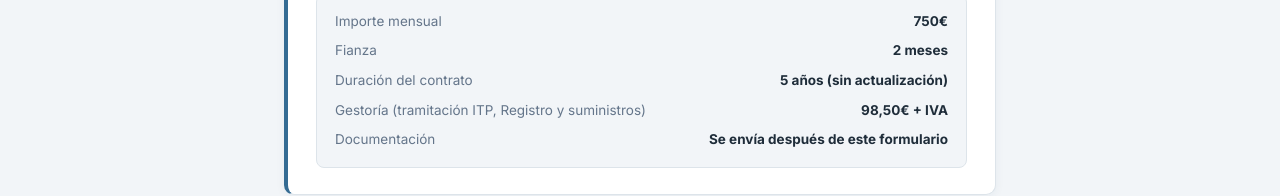
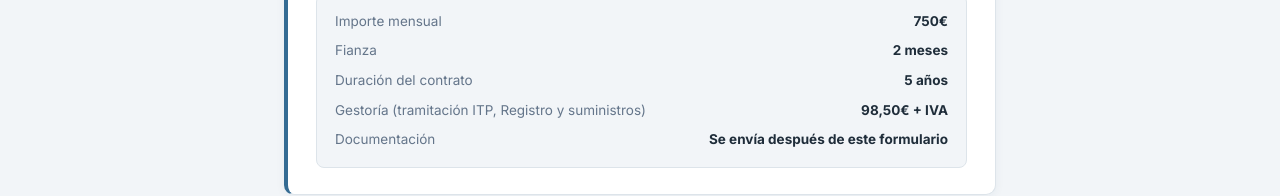
Before and after one commit to Fer-benitez/Valencia, a plain HTML site: page index.html in a window 1280 px wide. Shown: the part 2335-2531 px from the top of the page. Drawn offline with Linux system fonts and the light colour scheme.

Commit message:
Update index.html

```diff
--- a/index.html
+++ b/index.html
@@ -467,7 +467,7 @@
       <div class="info-note">
         <div><span data-i18n="condImporteLabel">Importe mensual</span><strong data-i18n="condImporteValue">750€</strong></div>
         <div style="margin-top:8px;"><span data-i18n="condFianzaLabel">Fianza</span><strong data-i18n="condFianzaValue">2 meses</strong></div>
-        <div style="margin-top:8px;"><span data-i18n="condDuracionLabel">Duración del contrato</span><strong data-i18n="condDuracionValue">5 años (sin actualización)</strong></div>
+        <div style="margin-top:8px;"><span data-i18n="condDuracionLabel">Duración del contrato</span><strong data-i18n="condDuracionValue">5 años</strong></div>
         <div style="margin-top:8px;"><span data-i18n="condGestoriaLabel">Gestoría (tramitación ITP, Registro y suministros)</span><strong data-i18n="condGestoriaValue">98,50€ + IVA</strong></div>
         <div style="margin-top:8px;"><span data-i18n="condDocLabel">Documentación</span><strong data-i18n="condDocValue">Se envía después de este formulario</strong></div>
       </div>
```
